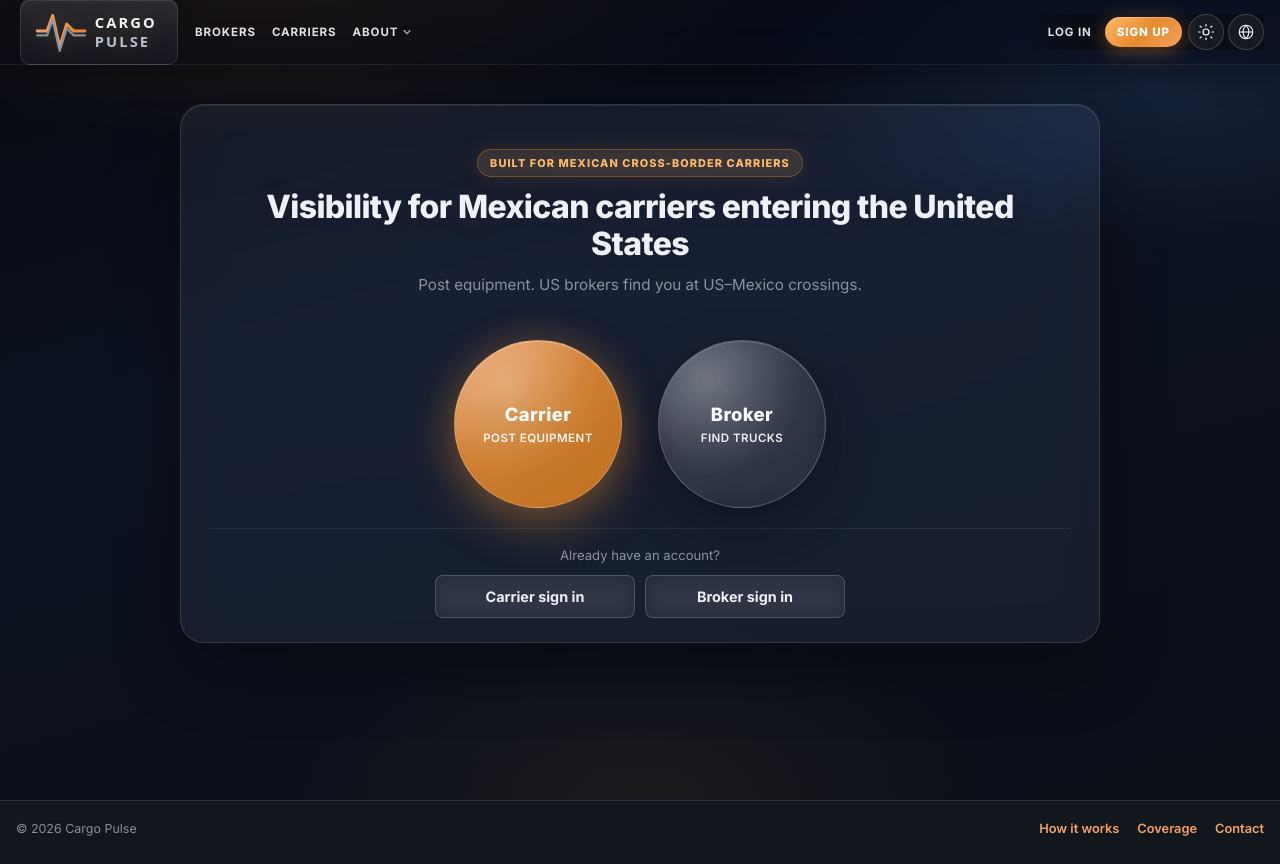
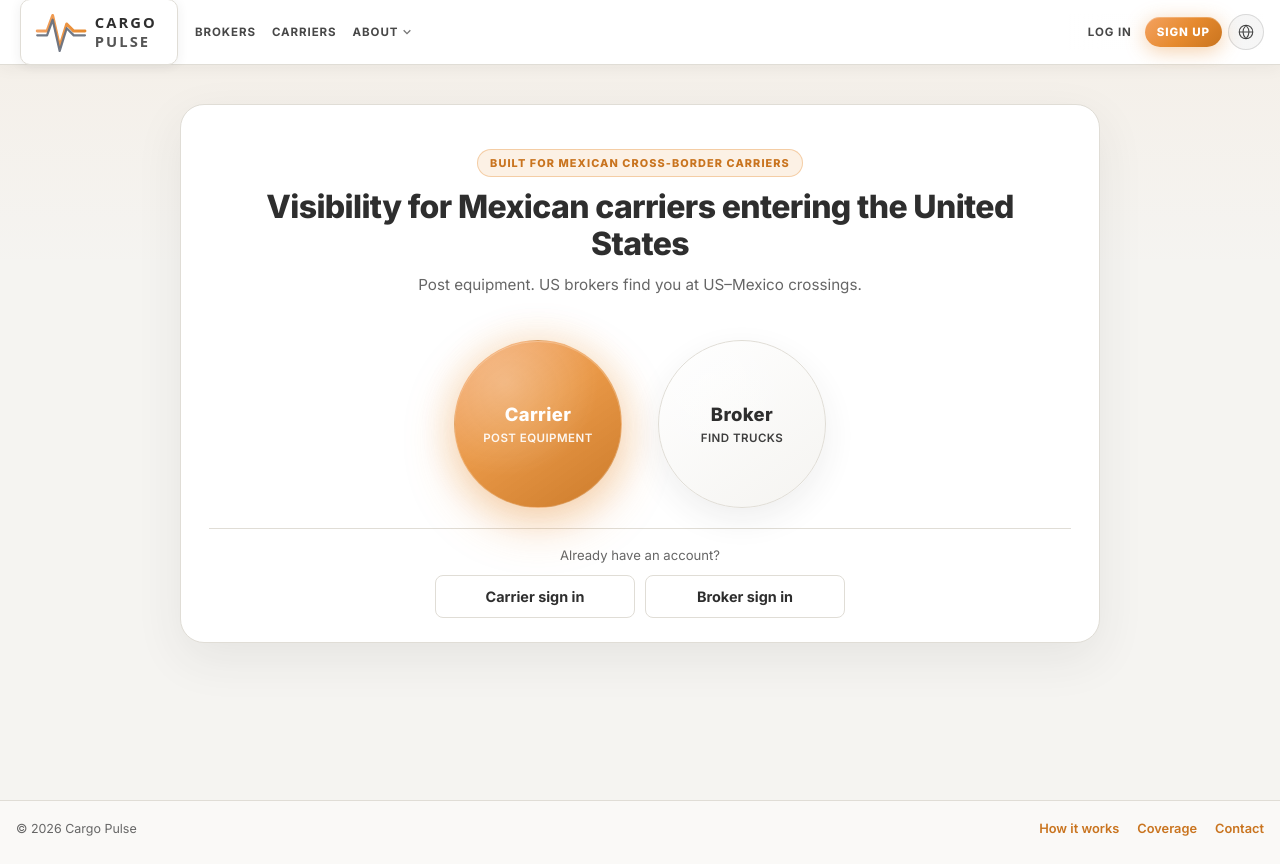
Before and after one commit to amarquez809hg/CargoPulse, a Django app: page / in a window 1280 px wide. Run offline with Django 5.2, Linux system fonts and the light colour scheme.

Commit message:
Default to light mode and remove theme toggle from header.

```diff
--- a/register/static/register/js/cp-theme.js
+++ b/register/static/register/js/cp-theme.js
@@ -1,60 +1,11 @@
+/**
+ * Cargo Pulse theme helper (no UI toggle).
+ * Light mode is the site default. Dark mode styles remain in cp-theme.css
+ * and can be enabled by setting data-theme="dark" on <html>.
+ */
 (function () {
-  var STORAGE_KEY = "cp-theme";
   var root = document.documentElement;
-
-  var ICONS = {
-    dark: '<svg viewBox="0 0 24 24" aria-hidden="true"><circle cx="12" cy="12" r="4" fill="none" stroke="currentColor" stroke-width="1.6"/><path d="M12 2v2M12 20v2M4.2 4.2l1.4 1.4M18.4 18.4l1.4 1.4M2 12h2M20 12h2M4.2 19.8l1.4-1.4M18.4 5.6l1.4-1.4" stroke="currentColor" stroke-width="1.6" stroke-linecap="round"/></svg>',
-    light: '<svg viewBox="0 0 24 24" aria-hidden="true"><path d="M20 14.5A7.5 7.5 0 0 1 9.5 4 6 6 0 1 0 20 14.5Z" fill="none" stroke="currentColor" stroke-width="1.6" stroke-linejoin="round"/></svg>',
-  };
-
-  function getTheme() {
-    return root.getAttribute("data-theme") === "light" ? "light" : "dark";
-  }
-
-  function setTheme(theme) {
-    var next = theme === "light" ? "light" : "dark";
-    root.setAttribute("data-theme", next);
-    try {
-      localStorage.setItem(STORAGE_KEY, next);
-    } catch (e) {}
-    updateToggle(next);
-  }
-
-  function updateToggle(theme) {
-    var btn = document.getElementById("cp-theme-toggle");
-    var icon = document.getElementById("cp-theme-icon");
-    if (!btn || !icon) return;
-
-    var isLight = theme === "light";
-    icon.innerHTML = isLight ? ICONS.light : ICONS.dark;
-
-    var label =
-      btn.getAttribute("data-" + (isLight ? "label-dark" : "label-light")) ||
-      (isLight ? "Switch to dark mode" : "Switch to light mode");
-    var title =
-      btn.getAttribute("data-" + (isLight ? "title-dark" : "title-light")) ||
-      (isLight ? "Dark mode" : "Light mode");
-
-    btn.setAttribute("aria-label", label);
-    btn.setAttribute("title", title);
-  }
-
-  function init() {
-    updateToggle(getTheme());
-
-    var btn = document.getElementById("cp-theme-toggle");
-    if (!btn) return;
-
-    btn.addEventListener("click", function (event) {
-      event.preventDefault();
-      event.stopPropagation();
-      setTheme(getTheme() === "dark" ? "light" : "dark");
-    });
-  }
-
-  if (document.readyState === "loading") {
-    document.addEventListener("DOMContentLoaded", init);
-  } else {
-    init();
+  if (!root.getAttribute("data-theme")) {
+    root.setAttribute("data-theme", "light");
   }
 })();
--- a/register/templates/register/base.html
+++ b/register/templates/register/base.html
@@ -1,18 +1,10 @@
 {% load static i18n %}
 <!DOCTYPE html>
-<html lang="{{ LANGUAGE_CODE|default:'en' }}" data-theme="dark">
+<html lang="{{ LANGUAGE_CODE|default:'en' }}" data-theme="light">
 <head>
   <script>
     (function () {
-      try {
-        var stored = localStorage.getItem("cp-theme");
-        document.documentElement.setAttribute(
-          "data-theme",
-          stored === "light" || stored === "dark" ? stored : "dark"
-        );
-      } catch (e) {
-        document.documentElement.setAttribute("data-theme", "dark");
-      }
+      document.documentElement.setAttribute("data-theme", "light");
     })();
   </script>
   <meta charset="utf-8"/>
@@ -1265,7 +1257,6 @@
   {% block body %}{% endblock %}
   {% include "register/includes/site_footer.html" %}
   <script src="{% static 'register/js/cp-header.js' %}"></script>
-  <script src="{% static 'register/js/cp-theme.js' %}"></script>
   {% block extra_js %}{% endblock %}
 </body>
 </html>
--- a/register/templates/register/includes/site_header.html
+++ b/register/templates/register/includes/site_header.html
@@ -95,7 +95,6 @@
       {% endif %}
 
       <div class="cp-header-tools">
-        {% include "register/includes/theme_switcher.html" %}
         {% include "register/includes/language_switcher.html" %}
       </div>
     </div>
```
